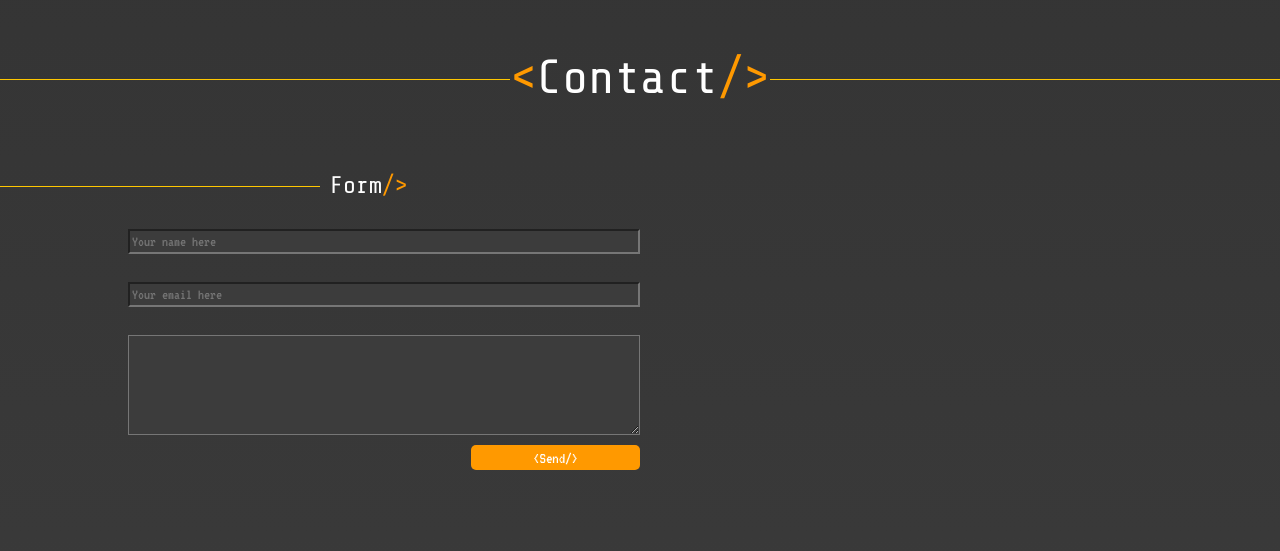
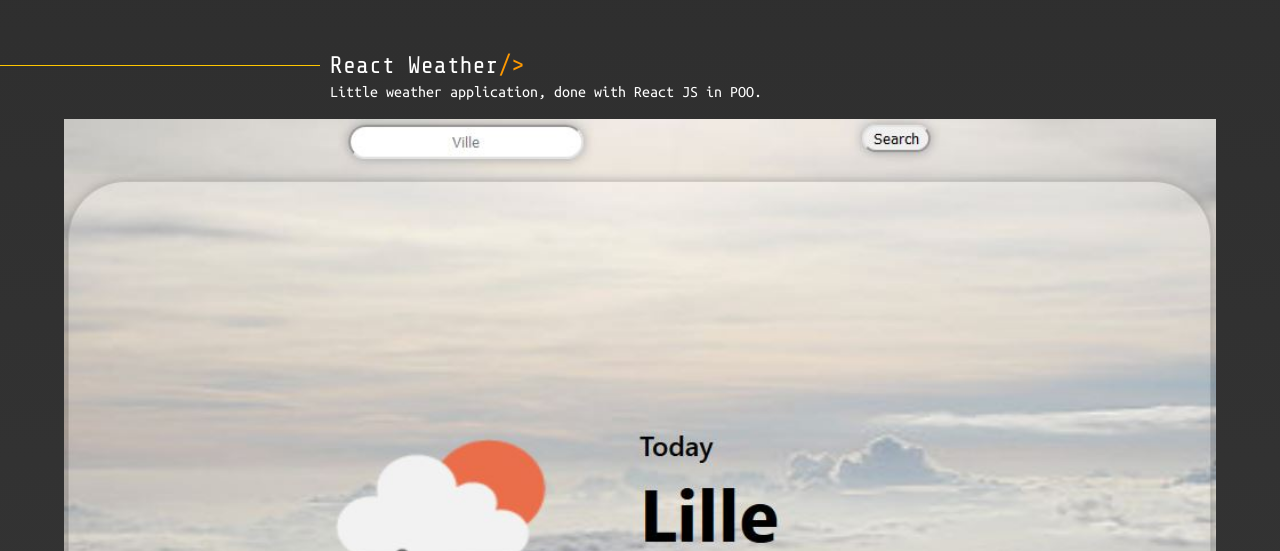
Before and after one commit to sakayase/portfolio, a website: page index.html in a window 1280 px wide. Shown: the part 6610-7161 px from the top of the page. Drawn offline with nearby package versions, Linux system fonts and the light colour scheme; a web font is replaced by a local one.

Commit message:
Ajout du projet weather react

```diff
--- a/index.html
+++ b/index.html
@@ -200,13 +200,19 @@
             <h3 class="portfolio--title-div--second-title portfolio--title-div--second-title__left">Quote Generator</h3>
         </div>
         <p class="portfolio--description portfolio--description__left">Little project in pure JS and DOM which generate a new quote from an array of given data each time you click on the button</p>
-        <a target="_blank" href="https://chuck-generator.netlify.app/"><img class="portfolio--image" src="img/tp-chuck.JPG" alt="Image du projet Showtrack"></a>
+        <a target="_blank" href="https://chuck-generator.netlify.app/"><img class="portfolio--image" src="img/tp-chuck.JPG" alt="Image du projet chuck generator"></a>
         <div class="portfolio--title-div portfolio--title-div__right">
             <h3 class="portfolio--title-div--second-title portfolio--title-div--second-title__right">React Calculator</h3>
             <hr class="portfolio--title-div--hr portfolio--title-div--hr__right">
         </div>
         <p class="portfolio--description portfolio--description__right">Another little project this time in ReactJS. A functionnal calculator.</p>
         <a class="portfolio--link--calc" target="_blank" href="https://calculator-saka.netlify.app/"><img src="img/calc.JPG" alt="" class="portfolio--image--calc"></a>
+        <div class="portfolio--title-div portfolio--title-div__left portfolio--title-div">
+            <hr class="portfolio--title-div--hr portfolio--title-div--hr__left">
+            <h3 class="portfolio--title-div--second-title portfolio--title-div--second-title__left">React Weather</h3>
+        </div>
+        <p class="portfolio--description portfolio--description__left">Little weather application, done with React JS in POO.</p>
+        <a target="_blank" href="https://react-comp-weather.netlify.app/"><img class="portfolio--image" src="img/react-weather.jpg" alt="Image de l'application react weather"></a>
 
     </section>
     <section class="contact" id="contact">
```
Also changed, not shown: img/react-weather.jpg (added).
